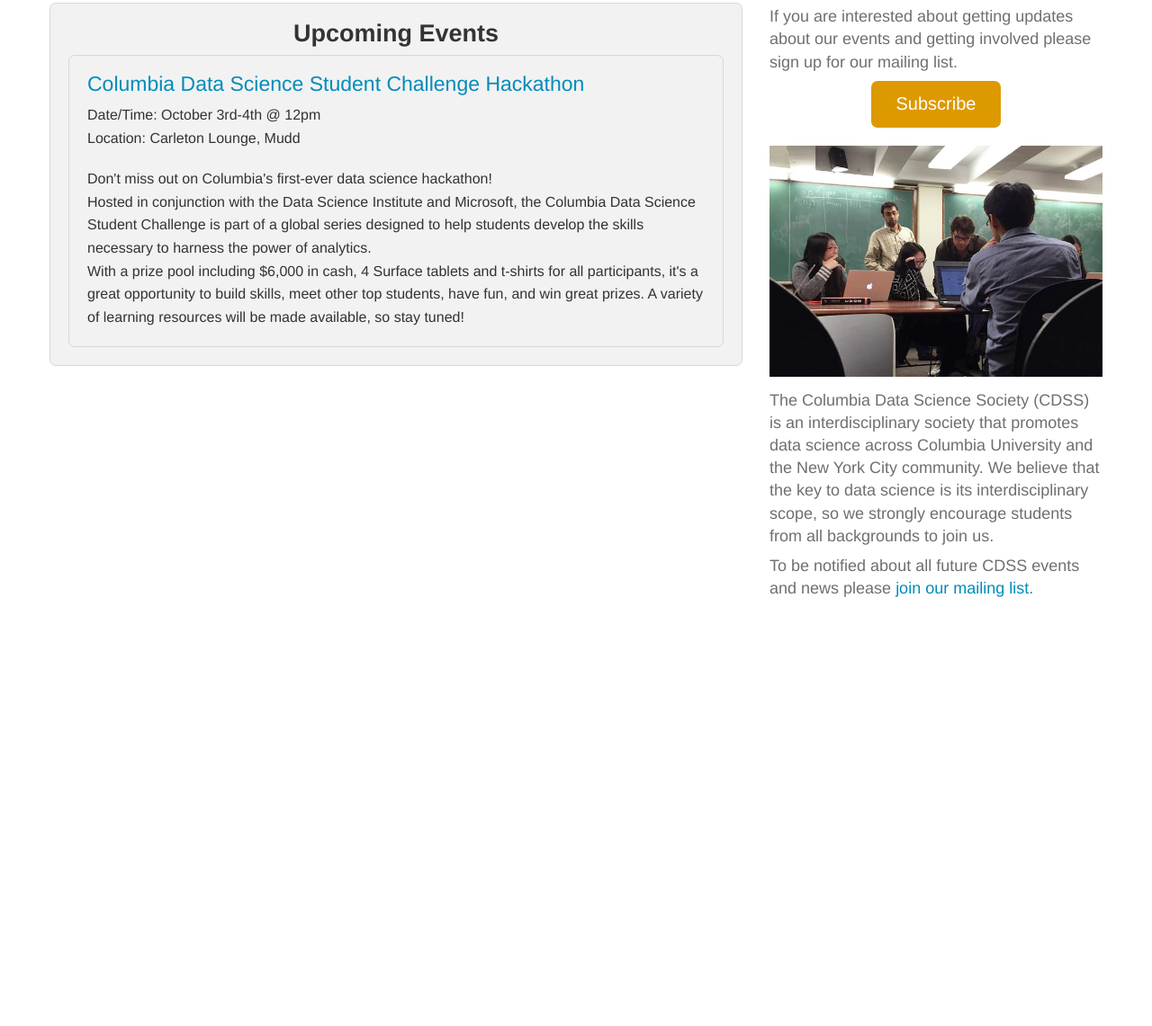
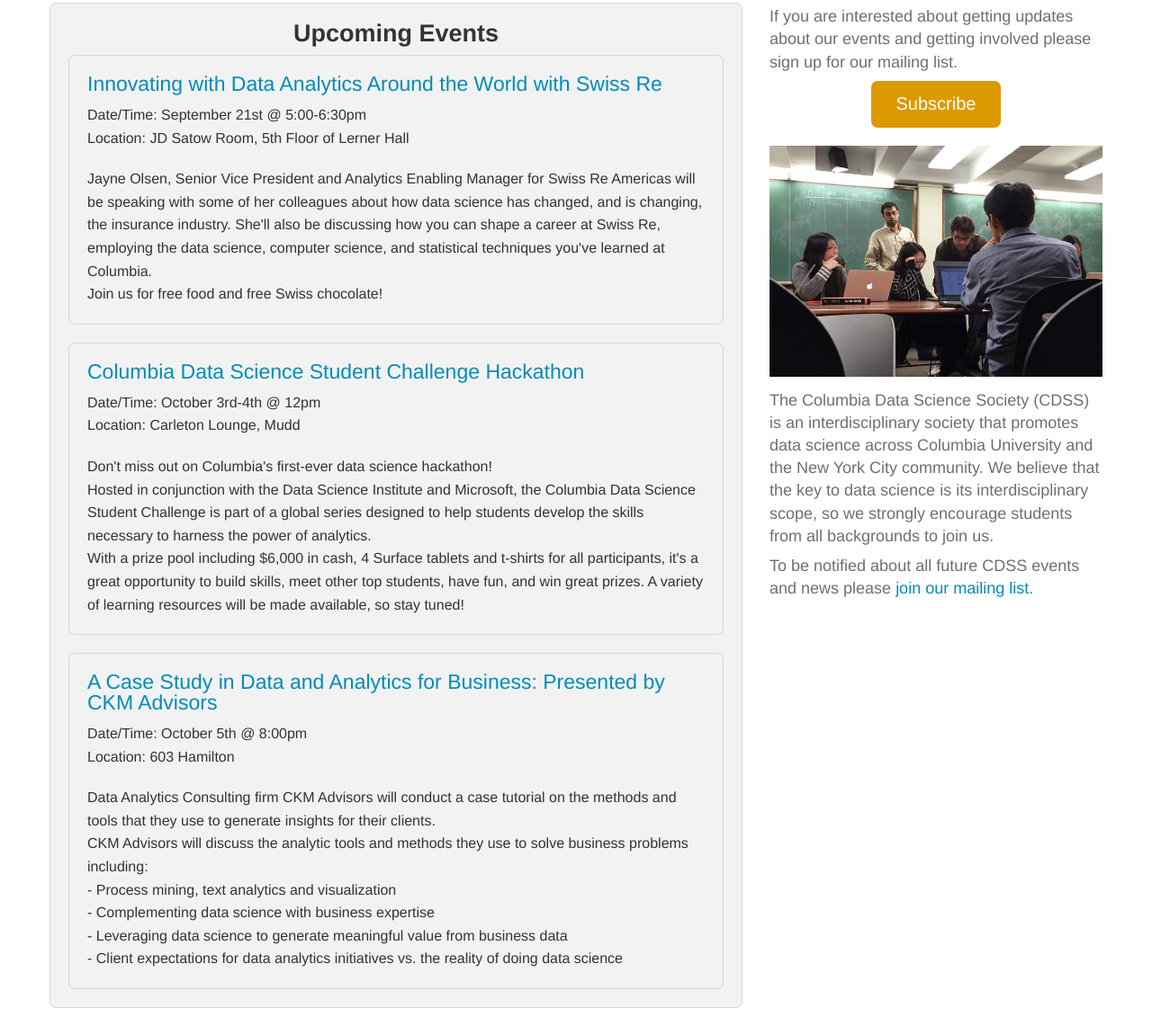
Before and after one commit to columbiadatascience/columbiadatascience.github.io, a website: page index.html in a window 1280 px wide. Shown: the part 74-1215 px from the top of the page at 90% size. Before the commit the page ends 800 px from the top, so only its background shows below. Drawn offline with Linux system fonts and the light colour scheme.

Commit message:
Added Swiss Re and CKM Advisors Events

```diff
--- a/index.html
+++ b/index.html
@@ -78,7 +78,17 @@
       <div class="large-8 medium-7 columns">
         <div class="panel radius">
           <h3 class="text-center"><strong>Upcoming Events</strong></h3>
-
+	<div class="panel radius">
+            <h4><a href = "https://www.facebook.com/events/632480146889141/">Innovating with Data Analytics Around the World with Swiss Re</a></h4>
+            <p class="p2">
+              <span class="s1">Date/Time</span>:  September 21st @ 5:00-6:30pm<br />
+              <span class="s1">Location</span>: JD Satow Room, 5th Floor of Lerner Hall
+            </p>
+            <p class="p2">
+            Jayne Olsen, Senior Vice President and Analytics Enabling Manager for Swiss Re Americas will be speaking with some of her colleagues about how data science has changed, and is changing, the insurance industry. She'll also be discussing how you can shape a career at Swiss Re, employing the data science, computer science, and statistical techniques you've learned at Columbia. </br>
+                Join us for free food and free Swiss chocolate!
+                </p>
+          </div>
           <div class="panel radius">
             <h4><a href = "https://www.facebook.com/events/889496361143100/"> Columbia Data Science Student Challenge Hackathon</a></h4>
             <p class="p2">
@@ -91,8 +101,24 @@
 	    With a prize pool including $6,000 in cash, 4 Surface tablets and t-shirts for all participants, it's a great opportunity to build skills, meet other top students, have fun, and win great prizes. A variety of learning resources will be made available, so stay tuned!
 	    </p>
           </div>
+	        <div class="panel radius">
+            <h4><a href = "https://www.facebook.com/events/488721814638982/">A Case Study in Data and Analytics for Business: Presented by CKM Advisors</a></h4>
+            <p class="p2">
+              <span class="s1">Date/Time</span>:  October 5th @ 8:00pm<br />
+              <span class="s1">Location</span>: 603 Hamilton
+            </p>
+            <p class="p2">
+            Data Analytics Consulting firm CKM Advisors will conduct a case tutorial on the methods and tools that they use to generate insights for their clients. </br>
+                CKM Advisors will discuss the analytic tools and methods they use to solve business problems including:</br>
+
+- Process mining, text analytics and visualization</br>
+- Complementing data science with business expertise</br>
+- Leveraging data science to generate meaningful value from business data</br>
+- Client expectations for data analytics initiatives vs. the reality of doing data science</br>
+                </p>
         </div>
       </div>
+	</div>
 
       <div class="large-4 medium-5 columns">
         <h5 class="subheader">
```
